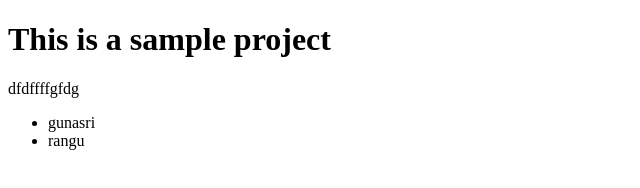
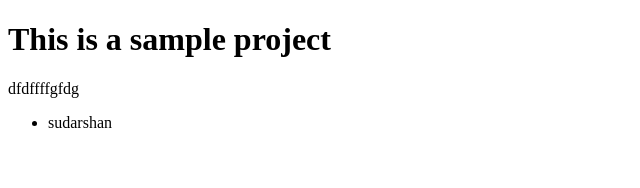
Before and after one commit to GunasriRangu/project, a plain HTML site: page index.html in a window 1280 px wide. Shown: the full height of the page, 0-640 px from the left. Drawn offline with Linux system fonts and the light colour scheme.

Commit message:
understand

```diff
--- a/index.html
+++ b/index.html
@@ -10,8 +10,7 @@
     <h1>This is a sample project</h1>
     <p>dfdffffgfdg</p>
     <ul>
-        <li>gunasri</li>
-        <li>rangu</li>
+        <li>sudarshan</li>
     </ul>
 </body>
 </html>
```
